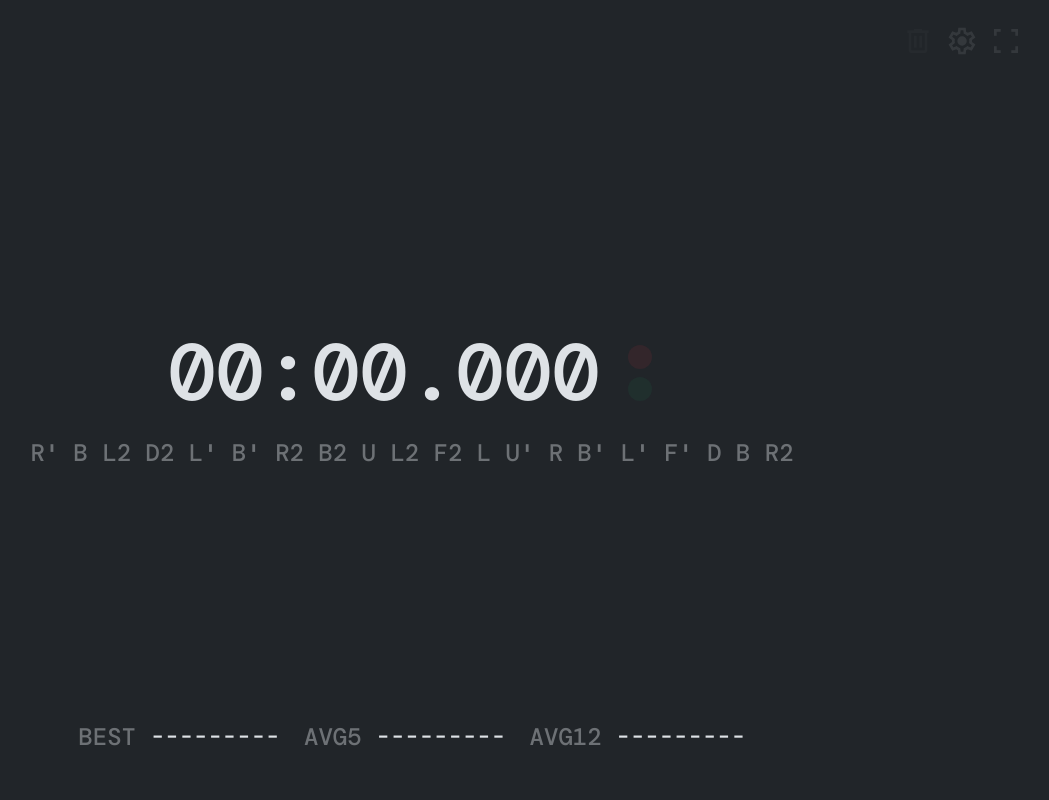
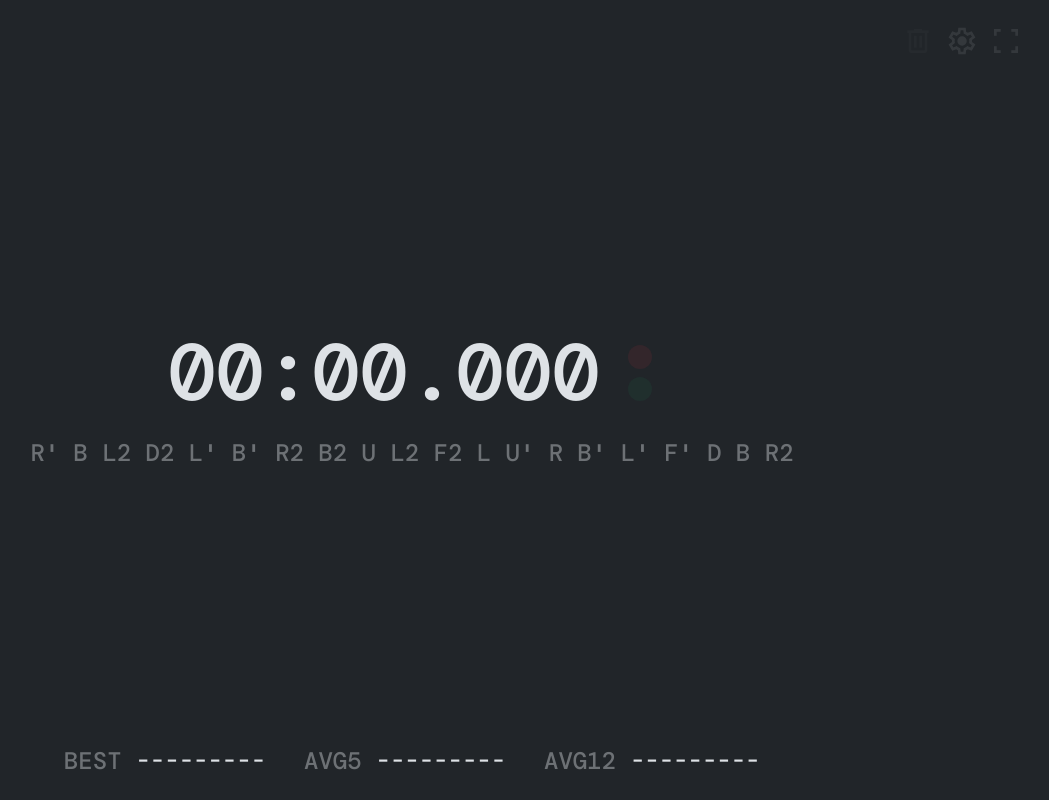
Before and after one commit to Soldier-B/ng-cube-timer, an Angular app: page / in a window 1280 px wide. Shown: the whole page, without its empty margins (228-1277 px from the left). Built offline with nearby package versions, Linux system fonts and the light colour scheme; a web font is replaced by a local one.

Commit message:
switched footer to grid layout

```diff
--- a/src/app/app.component.scss
+++ b/src/app/app.component.scss
@@ -188,19 +188,21 @@
 	bottom: 0;
 	margin-bottom: 3vmin;
 	font-size: 3vmin;
-	display: flex;
+	display: grid;
+	grid-template-columns: repeat(3, 1fr);
+	gap: 3vmin;
 
 	&>div {
 		display: flex;
 		align-items: center;
 	}
 
-	&>div+div {
-		margin-left: 3vmin;
-	}
-
 	& dt {
 		opacity: 0.4;
 		text-transform: uppercase;
 	}
+
+	& dl {
+		margin: 0;
+	}
 }
```
